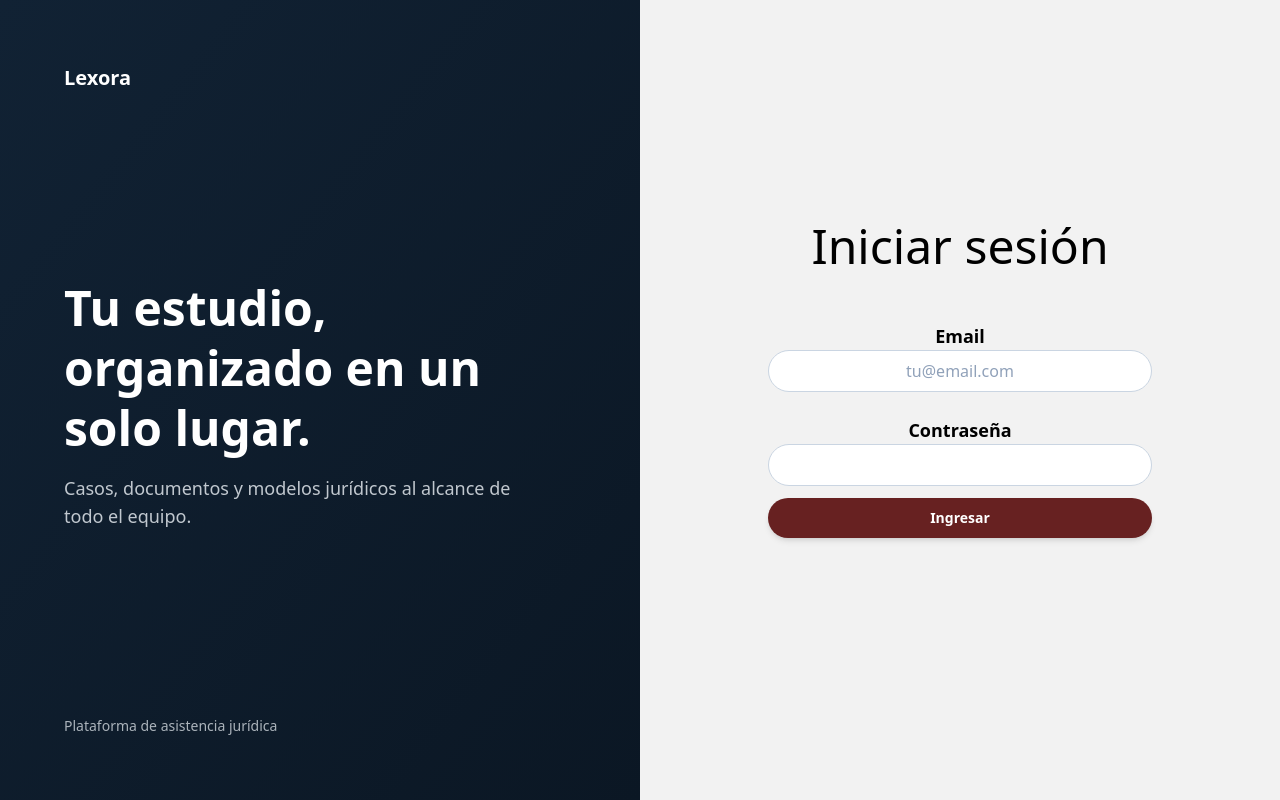
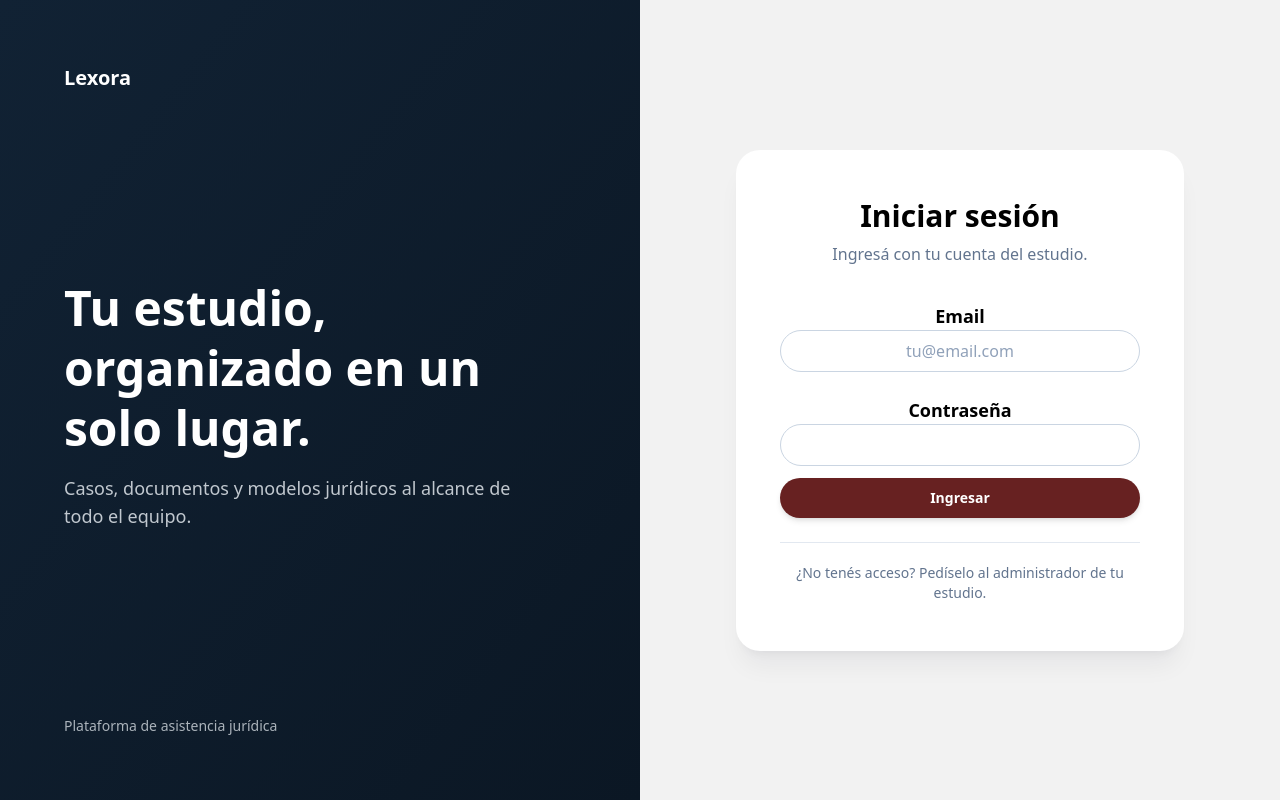
Before and after one commit to FValentino/lexora-front, a Next.js app: page /login in a window 1280 px wide. Built offline with nearby package versions, Linux system fonts and the light colour scheme.

Commit message:
style: wrap login form in card

```diff
--- a/src/app/(auth)/login/page.tsx
+++ b/src/app/(auth)/login/page.tsx
@@ -21,8 +21,16 @@ export default function LoginPage() {
       </section>
 
       <section className="flex flex-col items-center justify-center px-4 py-12">
-        <h1 className="text-3xl md:text-5xl text-center">Iniciar sesión</h1>
-        <LoginForm />
+        <div className="w-full max-w-md rounded-3xl bg-white px-6 py-10 text-center shadow-xl shadow-slate-900/5 md:px-11 md:py-12">
+          <h1 className="mb-2 text-2xl font-bold md:text-3xl">Iniciar sesión</h1>
+          <p className="mb-6 text-slate-500">Ingresá con tu cuenta del estudio.</p>
+
+          <LoginForm />
+
+          <p className="mt-6 border-t border-slate-200 pt-5 text-sm text-slate-500">
+            ¿No tenés acceso? Pedíselo al administrador de tu estudio.
+          </p>
+        </div>
       </section>
     </main>
   );
--- a/src/components/LoginForm.tsx
+++ b/src/components/LoginForm.tsx
@@ -46,7 +46,7 @@ export default function LoginForm() {
 	}
 
 	return (
-		<form onSubmit={handleSubmit} className="flex flex-col w-full max-w-sm my-10">
+		<form onSubmit={handleSubmit} className="flex flex-col w-full">
 			<Input
 				label="Email"
 				name="email"
```
